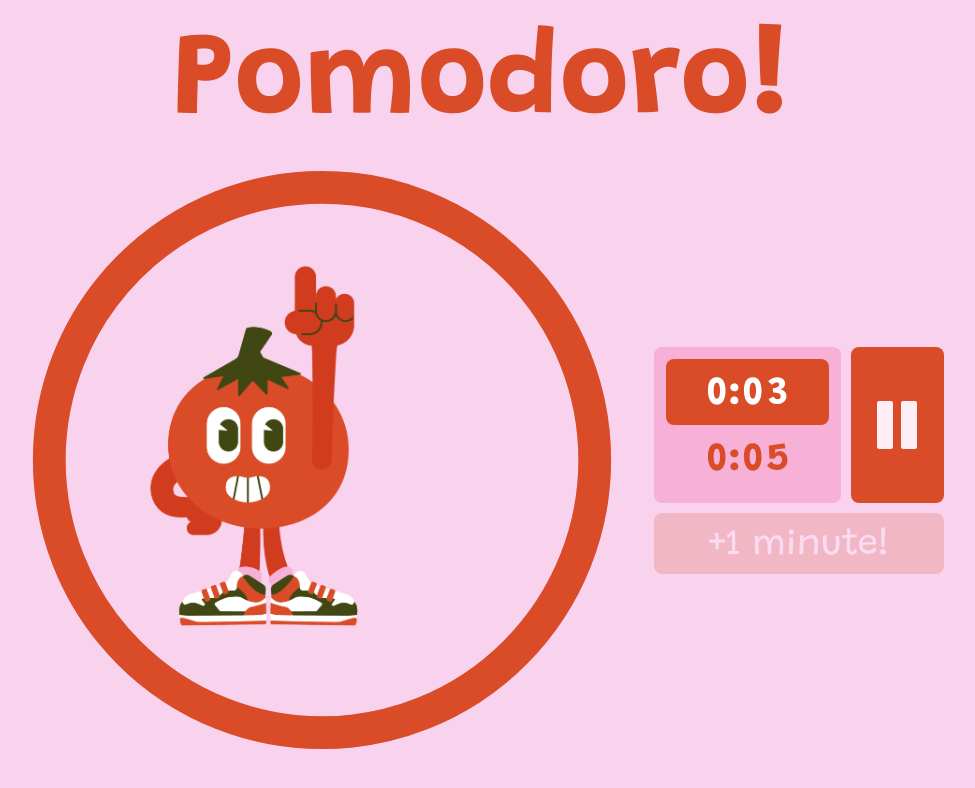
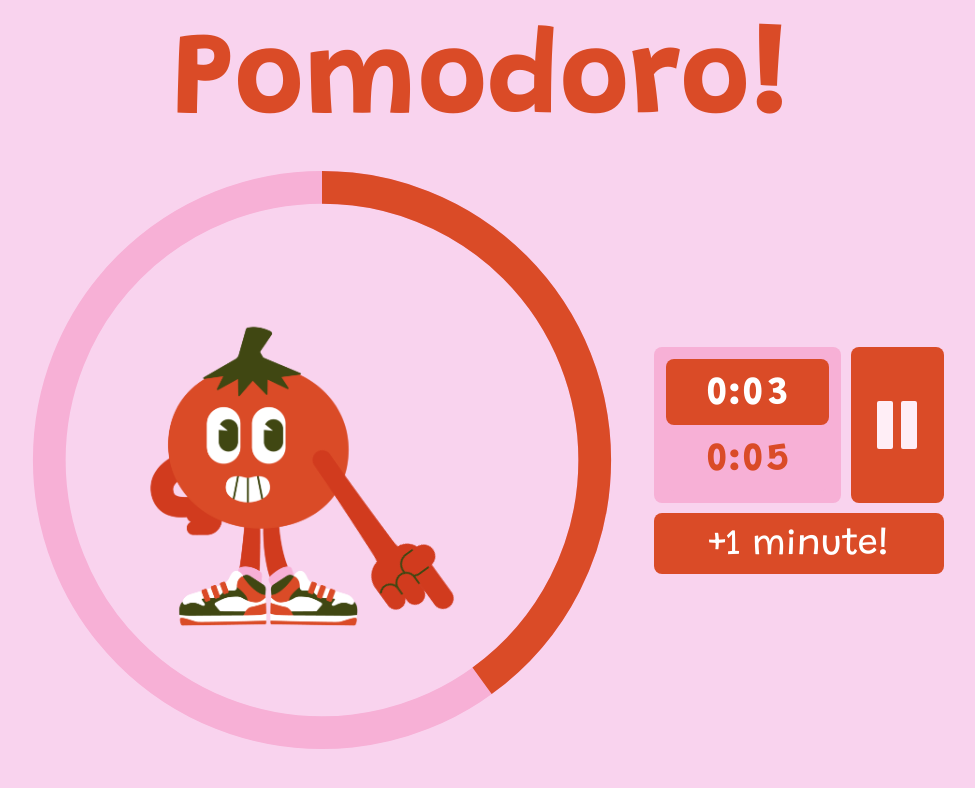
Before and after one commit to DavideBernardini/pomodoroTimer-CSS-JS, a plain HTML site: page index.html in a window 1280 px wide. Both pictures are taken after a click on the button 1054 px from the left and 424 px from the top of the page. Shown: the whole page, without its empty margins (157-1132 px from the left). Drawn offline with Linux system fonts and the light colour scheme.

Commit message:
add animation + sound effect

```diff
--- a/index.html
+++ b/index.html
@@ -22,7 +22,7 @@
                     <circle r="50" cx="50%" cy="50%" />
                 </svg>
                 <svg class="progress-ring progress-ring--timer" viewBox="0 0 110 110">
-                    <circle id="circleTimer" r="50" cx="50%" cy="50%" />
+                    <circle id="circle-timer" r="50" cx="50%" cy="50%" />
                 </svg>
                 <div class="needle"></div>
             </div>
--- a/js/main.js
+++ b/js/main.js
@@ -1,17 +1,24 @@
+// nodi
 const container = document.querySelector('.container');
 const circle = document.querySelector('#circle-timer');
 const needle = document.querySelector('.needle');
 const workTimer = document.querySelector('#work-timer');
 const breakTimer = document.querySelector('#break-timer');
 const controlBtn = document.querySelector('#btn-control');
-const addTimeBtn = document.querySelector('#btn-addTime');
+const addTimeBtn = document.querySelector('#btn-add-time');
 
+// variabili audio
+const beep = new Audio('../audio/Beep.mp3');
+const blink = new Audio('../audio/BlinkTwice.mp3');
+
+// variabili timer
 const workSeconds = 5;
 const breakSeconds = 5;
-
+const increment = 60;
 let timer;
 let currentSeconds = workSeconds; // variabile di appoggio
-let currentTimer = workTimer // variabile di appoggio
+let currentTimer = workTimer; // variabile di appoggio
+let currentTotal = workSeconds; // variabile di appoggio come valore fisso per percentuale
 let isPaused = true;
 let inWorkPhase = true;
 
@@ -25,6 +32,20 @@ const updateTimer = (element, total) => {
 updateTimer(workTimer, workSeconds);
 updateTimer(breakTimer,breakSeconds);
 
+// cerchi
+const radius = 50;
+const circumference = radius * 2 * Math.PI;
+circle.style.strokeDasharray = circumference;
+circle.style.strokeDashoffset = circumference;
+
+const setProgress = (percentage) => {
+    const offset = circumference -(percentage / 100) * circumference;
+    const rotation = (percentage / 100) * 360;
+    circle.style.strokeDashoffset = offset;
+    needle.style.transform = `rotate(${rotation}deg)`;
+};
+
+
 const decrement = () => {
     if (isPaused) {
         return;
@@ -33,11 +54,15 @@ const decrement = () => {
     currentSeconds--;
     updateTimer(currentTimer, currentSeconds);
 
+    const percentage = Math.ceil(((currentTotal - currentSeconds) / currentTotal) * 100);
+    setProgress(percentage);
+
     if (currentSeconds === 0) {
         clearInterval(timer);
 
         if (inWorkPhase) {
             // in pausa
+            beep.play();
             inWorkPhase = false;
             currentSeconds = breakSeconds;
             currentTimer = breakTimer;
@@ -48,6 +73,7 @@ const decrement = () => {
             timer = setInterval(decrement, 1000);
         } else {
             // fine lavoro e pausa quindi reset
+            blink.play();
             container.classList.remove('break-phase');
             workTimer.classList.add('timer--active');
             breakTimer.classList.remove('timer--active');
@@ -72,7 +98,15 @@ function() {
     }
 
     if (!timer) {
+        addTimeBtn.removeAttribute('disabled', 'disabled');
         timer = setInterval(decrement, 1000);
     }
 
 });
+
+addTimeBtn.addEventListener('click',
+function() {
+    currentSeconds += increment;
+    currentTotal += increment;
+    updateTimer(currentTimer, currentSeconds);
+});
--- a/style/style.css
+++ b/style/style.css
@@ -30,6 +30,7 @@ body {
   justify-content: center;
   align-items: center;
   transition: background-color 1s ease-in, color 1s ease-in;
+  overflow: hidden;
 }
 
 .container.break-phase {
@@ -109,6 +110,8 @@ h1 {
   fill: transparent;
   stroke-width: 6;
   stroke: var(--primary-color);
+  transform: rotate(-90deg);
+  transform-origin: 50% 50%;
   transition: stroke-dashoffset 0.5s ease-in;
 }
 
```
Also changed, not shown: 2 other files.
